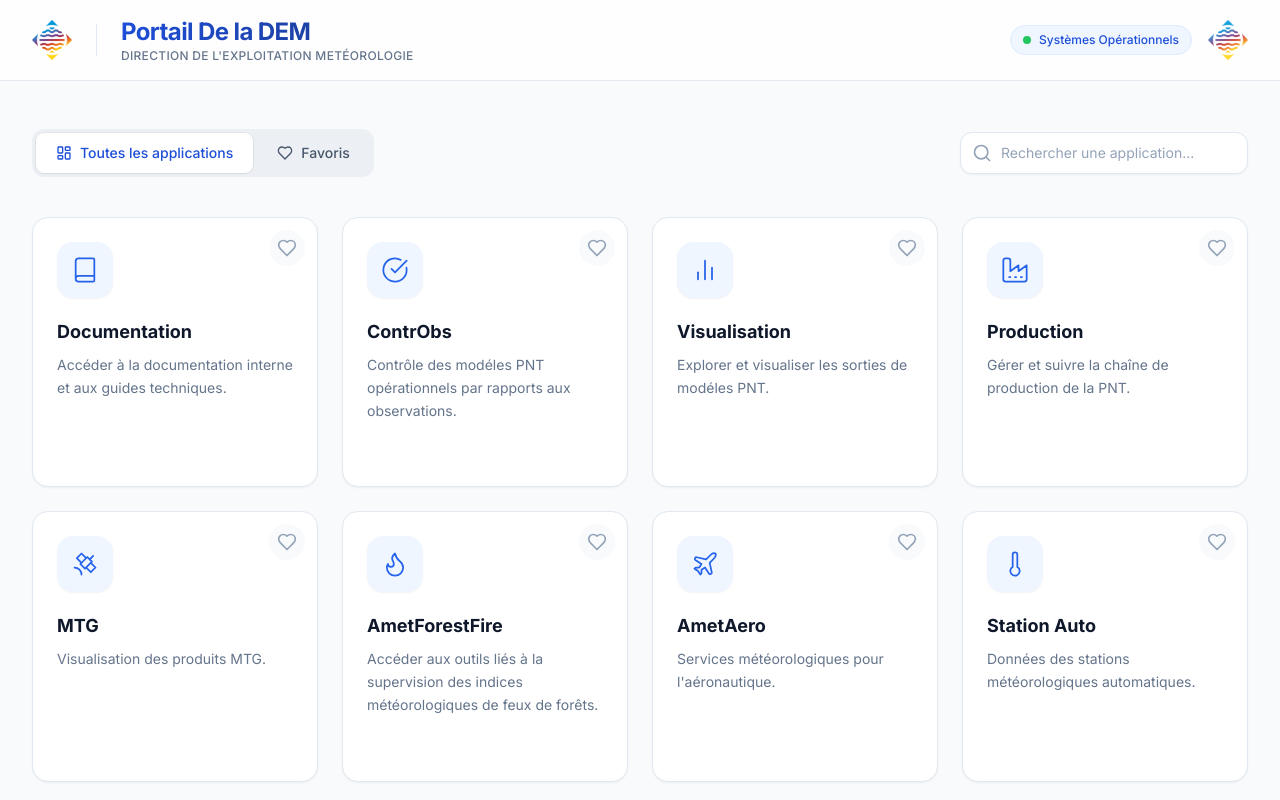
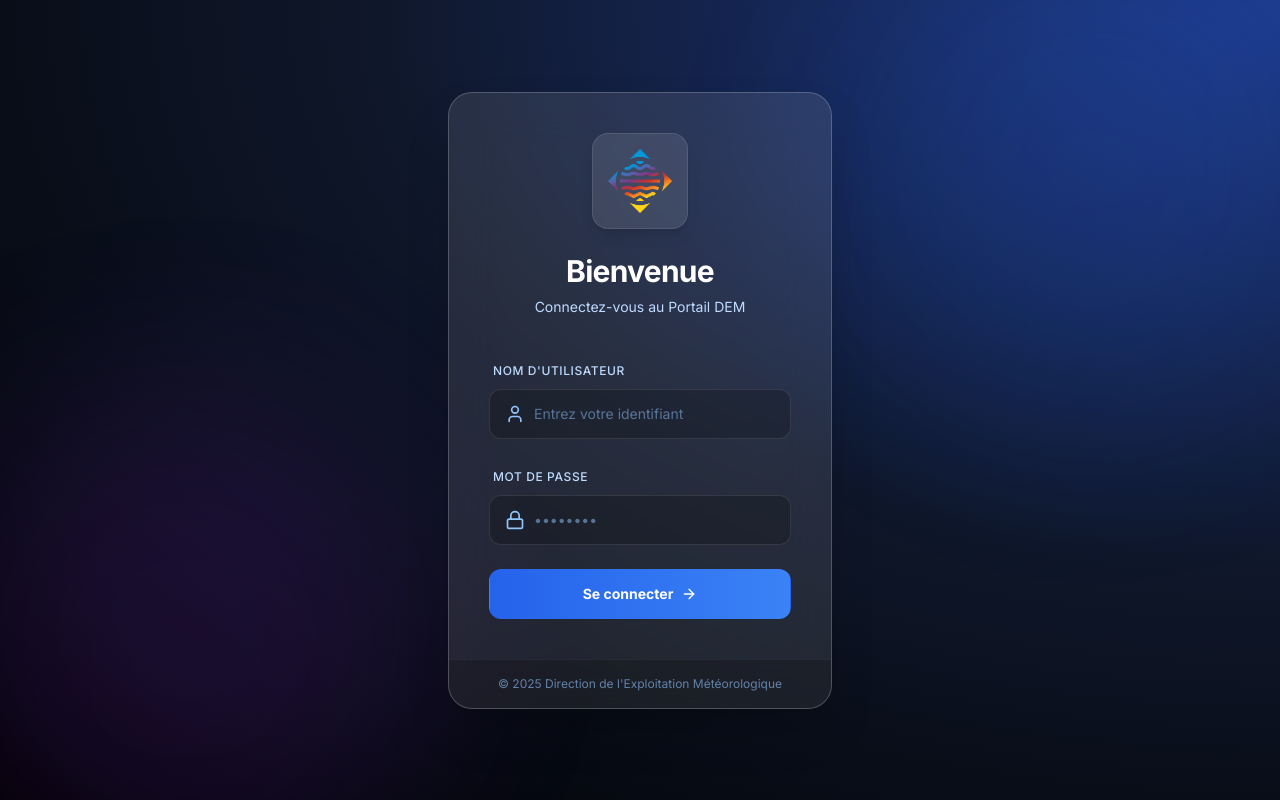
Before and after one commit to walidchikhi/PortailPNT, a React (Vite) app: page / in a window 1280 px wide. Shown: the top 800 px of the page. Built offline with nearby package versions, Linux system fonts and the light colour scheme.

Commit message:
add login and users so that we keep favorites list for each user

```diff
--- a/src/App.jsx
+++ b/src/App.jsx
@@ -2,11 +2,12 @@ import React, { useState, useEffect } from 'react';
 import {
   Book, CheckCircle, BarChart2, Factory, Satellite, Monitor,
   Flame, Plane, Thermometer, Server, AlertTriangle, MessageSquare,
-  Globe, Languages, Radio, LayoutDashboard, Heart, Search, Menu, X
+  Globe, Languages, Radio, LayoutDashboard, Heart, Search, LogOut, User
 } from "lucide-react";
 import { apps } from "./apps";
 import logoLeft from "./assets/logo.png";
 import logoRight from "./assets/logo.png";
+import Login from './Login';
 
 const IconMap = {
   Book, CheckCircle, BarChart2, Factory, Satellite, Monitor,
@@ -15,16 +16,48 @@ const IconMap = {
 };
 
 export default function App() {
+  const [user, setUser] = useState(() => {
+    const saved = localStorage.getItem('pnt-user');
+    return saved ? JSON.parse(saved) : null;
+  });
+
   const [activeTab, setActiveTab] = useState('all');
-  const [favorites, setFavorites] = useState(() => {
-    const saved = localStorage.getItem('pnt-favorites');
-    return saved ? JSON.parse(saved) : [];
-  });
+  const [favorites, setFavorites] = useState([]);
   const [searchQuery, setSearchQuery] = useState('');
 
+  // Load favorites when user changes
   useEffect(() => {
-    localStorage.setItem('pnt-favorites', JSON.stringify(favorites));
-  }, [favorites]);
+    if (user) {
+      const savedFavs = localStorage.getItem(`pnt-favorites-${user.username}`);
+      setFavorites(savedFavs ? JSON.parse(savedFavs) : []);
+    }
+  }, [user]);
+
+  // Save favorites when they change
+  useEffect(() => {
+    if (user) {
+      localStorage.setItem(`pnt-favorites-${user.username}`, JSON.stringify(favorites));
+    }
+  }, [favorites, user]);
+
+  // Persist user session
+  useEffect(() => {
+    if (user) {
+      localStorage.setItem('pnt-user', JSON.stringify(user));
+    } else {
+      localStorage.removeItem('pnt-user');
+    }
+  }, [user]);
+
+  const handleLogin = (userData) => {
+    setUser(userData);
+  };
+
+  const handleLogout = () => {
+    setUser(null);
+    setFavorites([]);
+    setActiveTab('all');
+  };
 
   const toggleFavorite = (appId) => {
     setFavorites(prev =>
@@ -33,6 +66,10 @@ export default function App() {
         : [...prev, appId]
     );
   };
+
+  if (!user) {
+    return <Login onLogin={handleLogin} />;
+  }
 
   const filteredApps = apps.filter(app => {
     const matchesSearch = app.name.toLowerCase().includes(searchQuery.toLowerCase()) ||
@@ -45,7 +82,7 @@ export default function App() {
     <div className="min-h-screen bg-slate-50 text-slate-900 font-sans selection:bg-blue-100 selection:text-blue-900">
       <div className="fixed inset-0 -z-10 bg-[radial-gradient(ellipse_at_top_right,_var(--tw-gradient-stops))] from-blue-100 via-slate-50 to-white opacity-70"></div>
 
-      <Header />
+      <Header user={user} onLogout={handleLogout} />
 
       <main className="max-w-7xl mx-auto px-4 sm:px-6 lg:px-8 py-8 sm:py-12">
         <div className="flex flex-col md:flex-row md:items-center justify-between gap-6 mb-10">
@@ -92,7 +129,7 @@ export default function App() {
   );
 }
 
-function Header() {
+function Header({ user, onLogout }) {
   return (
     <header className="bg-white/80 backdrop-blur-md border-b border-slate-200 sticky top-0 z-50">
       <div className="max-w-7xl mx-auto px-4 sm:px-6 lg:px-8">
@@ -115,14 +152,30 @@ function Header() {
           </div>
 
           <div className="flex items-center gap-4">
-            <div className="hidden sm:flex items-center gap-2 px-3 py-1.5 bg-blue-50 rounded-full border border-blue-100">
-              <div className="w-2 h-2 rounded-full bg-green-500 animate-pulse"></div>
-              <span className="text-xs font-medium text-blue-700">Systèmes Opérationnels</span>
+            <div className="hidden md:flex items-center gap-3 px-4 py-2 bg-slate-50 rounded-full border border-slate-100">
+              <div className="w-8 h-8 rounded-full bg-blue-100 flex items-center justify-center text-blue-700">
+                <User className="w-4 h-4" />
+              </div>
+              <div className="flex flex-col">
+                <span className="text-sm font-semibold text-slate-700">{user.name}</span>
+                <span className="text-[10px] text-slate-500 uppercase tracking-wider">Connecté</span>
+              </div>
             </div>
+
+            <button
+              onClick={onLogout}
+              className="p-2 text-slate-400 hover:text-red-600 hover:bg-red-50 rounded-full transition-all duration-200"
+              title="Se déconnecter"
+            >
+              <LogOut className="w-5 h-5" />
+            </button>
+
+            <div className="hidden sm:block w-px h-8 bg-slate-200 mx-2"></div>
+
             <img
               src={logoRight}
               alt="Logo Météo"
-              className="h-10 w-auto object-contain opacity-90"
+              className="h-10 w-auto object-contain opacity-90 hidden sm:block"
             />
           </div>
         </div>
--- /dev/null
+++ b/src/Login.jsx
@@ -0,0 +1,137 @@
+import React, { useState } from 'react';
+import { User, Lock, ArrowRight, AlertCircle } from 'lucide-react';
+import logo from './assets/logo.png';
+
+export default function Login({ onLogin }) {
+    const [username, setUsername] = useState('');
+    const [password, setPassword] = useState('');
+    const [error, setError] = useState('');
+    const [isLoading, setIsLoading] = useState(false);
+
+    const handleSubmit = (e) => {
+        e.preventDefault();
+        setError('');
+        setIsLoading(true);
+
+        // Simulate network delay for a smoother feel
+        setTimeout(() => {
+            if (
+                (username === 'admin' && password === 'admin') ||
+                (username === 'dem' && password === 'dem') ||
+                (username === 'aeronautique' && password === 'aeronautique') ||
+                (username === 'assistance' && password === 'assistance')
+            ) {
+                let name = 'Utilisateur';
+                if (username === 'admin') name = 'Administrateur';
+                if (username === 'dem') name = 'Utilisateur DEM';
+                if (username === 'aeronautique') name = 'Aéronautique';
+                if (username === 'assistance') name = 'Assistance';
+
+                onLogin({ username, name });
+            } else {
+                setError('Nom d\'utilisateur ou mot de passe incorrect');
+                setIsLoading(false);
+            }
+        }, 800);
+    };
+
+    return (
+        <div className="min-h-screen w-full flex items-center justify-center bg-[radial-gradient(ellipse_at_top_right,_var(--tw-gradient-stops))] from-blue-900 via-slate-900 to-black overflow-hidden relative">
+            {/* Background Effects */}
+            <div className="absolute top-0 left-0 w-full h-full overflow-hidden z-0">
+                <div className="absolute top-[-10%] right-[-5%] w-[500px] h-[500px] rounded-full bg-blue-600/20 blur-[100px] animate-pulse"></div>
+                <div className="absolute bottom-[-10%] left-[-5%] w-[500px] h-[500px] rounded-full bg-purple-600/20 blur-[100px] animate-pulse delay-1000"></div>
+            </div>
+
+            <div className="w-full max-w-md p-8 relative z-10">
+                <div className="bg-white/10 backdrop-blur-xl border border-white/20 rounded-3xl shadow-2xl overflow-hidden">
+                    <div className="p-8 sm:p-10">
+                        <div className="flex flex-col items-center mb-10">
+                            <div className="w-24 h-24 bg-white/10 rounded-2xl flex items-center justify-center mb-6 shadow-lg border border-white/10">
+                                <img
+                                    src={logo}
+                                    alt="Météo Algérie"
+                                    className="w-16 h-16 object-contain"
+                                />
+                            </div>
+                            <h2 className="text-3xl font-bold text-white tracking-tight text-center">
+                                Bienvenue
+                            </h2>
+                            <p className="text-blue-200 mt-2 text-center text-sm">
+                                Connectez-vous au Portail DEM
+                            </p>
+                        </div>
+
+                        <form onSubmit={handleSubmit} className="space-y-6">
+                            <div className="space-y-2">
+                                <label className="text-xs font-medium text-blue-200 uppercase tracking-wider ml-1">
+                                    Nom d'utilisateur
+                                </label>
+                                <div className="relative group">
+                                    <div className="absolute inset-y-0 left-0 pl-4 flex items-center pointer-events-none">
+                                        <User className="h-5 w-5 text-blue-300 group-focus-within:text-white transition-colors" />
+                                    </div>
+                                    <input
+                                        type="text"
+                                        value={username}
+                                        onChange={(e) => setUsername(e.target.value)}
+                                        className="block w-full pl-11 pr-4 py-3.5 bg-black/20 border border-white/10 rounded-xl text-white placeholder-blue-300/50 focus:outline-none focus:ring-2 focus:ring-blue-500/50 focus:border-blue-500/50 transition-all duration-200 sm:text-sm"
+                                        placeholder="Entrez votre identifiant"
+                                        required
+                                    />
+                                </div>
+                            </div>
+
+                            <div className="space-y-2">
+                                <label className="text-xs font-medium text-blue-200 uppercase tracking-wider ml-1">
+                                    Mot de passe
+                                </label>
+                                <div className="relative group">
+                                    <div className="absolute inset-y-0 left-0 pl-4 flex items-center pointer-events-none">
+                                        <Lock className="h-5 w-5 text-blue-300 group-focus-within:text-white transition-colors" />
+                                    </div>
+                                    <input
+                                        type="password"
+                                        value={password}
+                                        onChange={(e) => setPassword(e.target.value)}
+                                        className="block w-full pl-11 pr-4 py-3.5 bg-black/20 border border-white/10 rounded-xl text-white placeholder-blue-300/50 focus:outline-none focus:ring-2 focus:ring-blue-500/50 focus:border-blue-500/50 transition-all duration-200 sm:text-sm"
+                                        placeholder="••••••••"
+                                        required
+                                    />
+                                </div>
+                            </div>
+
+                            {error && (
+                                <div className="flex items-center gap-2 p-3 rounded-lg bg-red-500/10 border border-red-500/20 text-red-200 text-sm animate-shake">
+                                    <AlertCircle className="w-4 h-4 shrink-0" />
+                                    {error}
+                                </div>
+                            )}
+
+                            <button
+                                type="submit"
+                                disabled={isLoading}
+                                className="w-full flex items-center justify-center py-3.5 px-4 border border-transparent rounded-xl shadow-sm text-sm font-bold text-white bg-gradient-to-r from-blue-600 to-blue-500 hover:from-blue-500 hover:to-blue-400 focus:outline-none focus:ring-2 focus:ring-offset-2 focus:ring-offset-slate-900 focus:ring-blue-500 disabled:opacity-50 disabled:cursor-not-allowed transition-all duration-200 transform hover:scale-[1.02] active:scale-[0.98]"
+                            >
+                                {isLoading ? (
+                                    <div className="w-5 h-5 border-2 border-white/30 border-t-white rounded-full animate-spin" />
+                                ) : (
+                                    <>
+                                        Se connecter
+                                        <ArrowRight className="ml-2 h-4 w-4" />
+                                    </>
+                                )}
+                            </button>
+                        </form>
+                    </div>
+
+                    <div className="px-8 py-4 bg-black/20 border-t border-white/5 text-center">
+                        <p className="text-xs text-blue-300/60">
+                            © {new Date().getFullYear()} Direction de l'Exploitation Météorologique
+                        </p>
+                    </div>
+                </div>
+            </div>
+        </div>
+    );
+}
```
Also changed, not shown: 5 other files (tests, documents, lock files or other folders).
